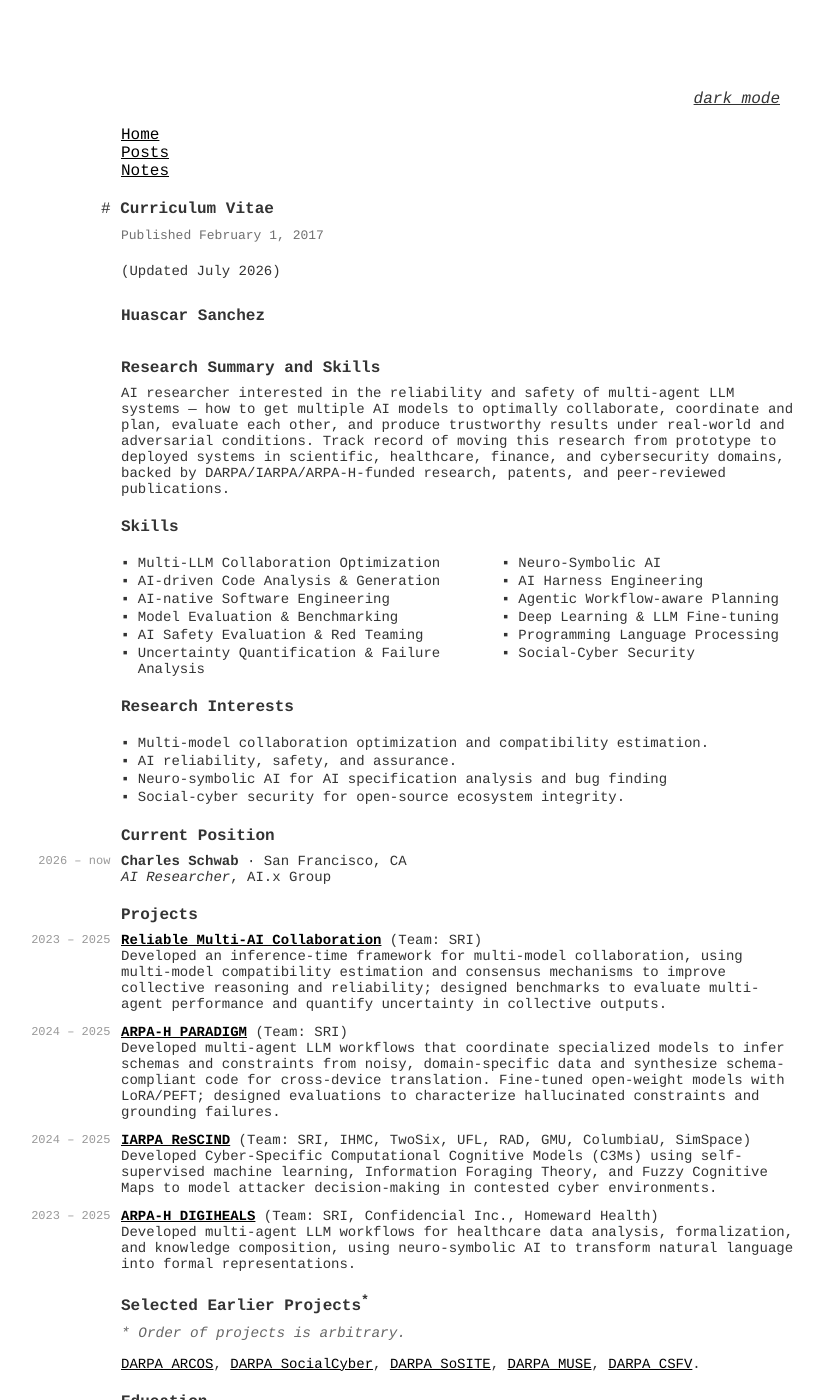
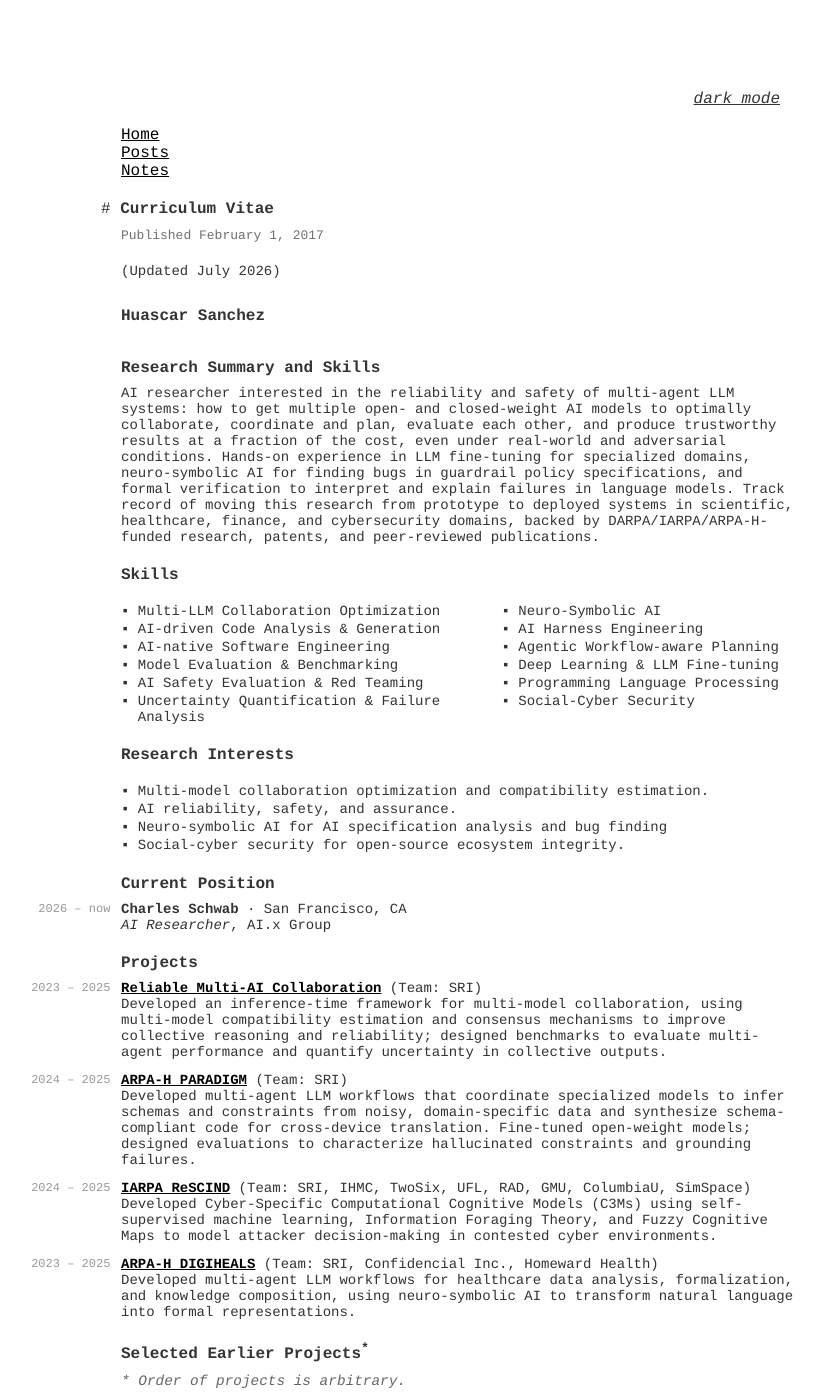
Before and after one commit to hsanchez/hsanchez.github.io, a Jekyll site: the page built from posts/notes/_posts/2017-02-01-cv.md, in a window 1280 px wide and 1400 px high. Shown: the whole window, without its empty margins (189-1013 px from the left). Built offline with Jekyll 4.4.1, drawn with Linux system fonts in a browser that asks for light colours; some of the changed text lies outside the part shown.

Commit message:
Update 2017-02-01-cv.md

```diff
--- a/posts/notes/_posts/2017-02-01-cv.md
+++ b/posts/notes/_posts/2017-02-01-cv.md
@@ -84,11 +84,18 @@ hidden: true
     <div class="heading" id="summary">Research Summary and Skills</div>
     <div class="entry">
         <div class="item">
-          <span class="deemph">AI researcher interested in the reliability and safety of multi-agent LLM systems — how to get multiple AI
-          models to optimally collaborate, coordinate and plan, evaluate each other, and produce trustworthy results
-          under real-world and adversarial conditions. Track record of moving this research from prototype to
-          deployed systems in scientific, healthcare, finance, and cybersecurity domains, backed by
-          DARPA/IARPA/ARPA-H-funded research, patents, and peer-reviewed publications.</span>
+          <span class="deemph">AI researcher interested in the reliability and
+          safety of multi-agent LLM systems: how to get multiple open- and
+          closed-weight AI models to optimally collaborate, coordinate and plan,
+          evaluate each other, and produce trustworthy results at a fraction of
+          the cost, even under real-world and adversarial conditions. Hands-on
+          experience in LLM fine-tuning for specialized domains, neuro-symbolic
+          AI for finding bugs in guardrail policy specifications, and formal
+          verification to interpret and explain failures in language models.
+          Track record of moving this research from prototype to deployed
+          systems in scientific, healthcare, finance, and cybersecurity domains,
+          backed by DARPA/IARPA/ARPA-H-funded research, patents, and
+          peer-reviewed publications.</span>
         </div> <!-- item -->
     </div> <!-- entry -->
     <div class="heading">Skills</div>
@@ -159,7 +166,7 @@ hidden: true
         <div class="year">2024 &ndash; 2025</div>
         <div class="item">
             <span class="bold"><a href="https://arpa-h.gov/research-and-funding/programs/paradigm">ARPA-H PARADIGM</a></span> (Team: SRI) <br />
-            <span class="deemph">Developed multi-agent LLM workflows that coordinate specialized models to infer schemas and constraints from noisy, domain-specific data and synthesize schema-compliant code for cross-device translation. Fine-tuned open-weight models with LoRA/PEFT; designed evaluations to characterize hallucinated constraints and grounding failures.</span>
+            <span class="deemph">Developed multi-agent LLM workflows that coordinate specialized models to infer schemas and constraints from noisy, domain-specific data and synthesize schema-compliant code for cross-device translation. Fine-tuned open-weight models; designed evaluations to characterize hallucinated constraints and grounding failures.</span>
         </div>
     </div>
     <div class="entry">
@@ -216,7 +223,7 @@ hidden: true
         <div class="item">
             <span class="bold">SRI International</span> &middot; Menlo Park, CA <br />
             <span class="emph">Senior Computer Scientist</span>, Computer Science Laboratory <br/>
-            <span class="deemph">Researched inference-time optimization for complex software engineering tasks, including program repair and code generation; developed methods for multi-model collaboration, compatibility estimation, and consensus to improve the reliability of collective inference. Fine-tuned LLMs with LoRA/PEFT to improve agentic workflows under IARPA ReSCIND.</span>
+            <span class="deemph">Researched inference-time optimization for complex software engineering tasks, including program repair and code generation; developed methods for multi-model collaboration, compatibility estimation, and consensus to improve the reliability of collective inference. Fine-tuned LLMs to improve agentic workflows under IARPA ReSCIND.</span>
         </div>
     </div>
     <div class="entry">
```
